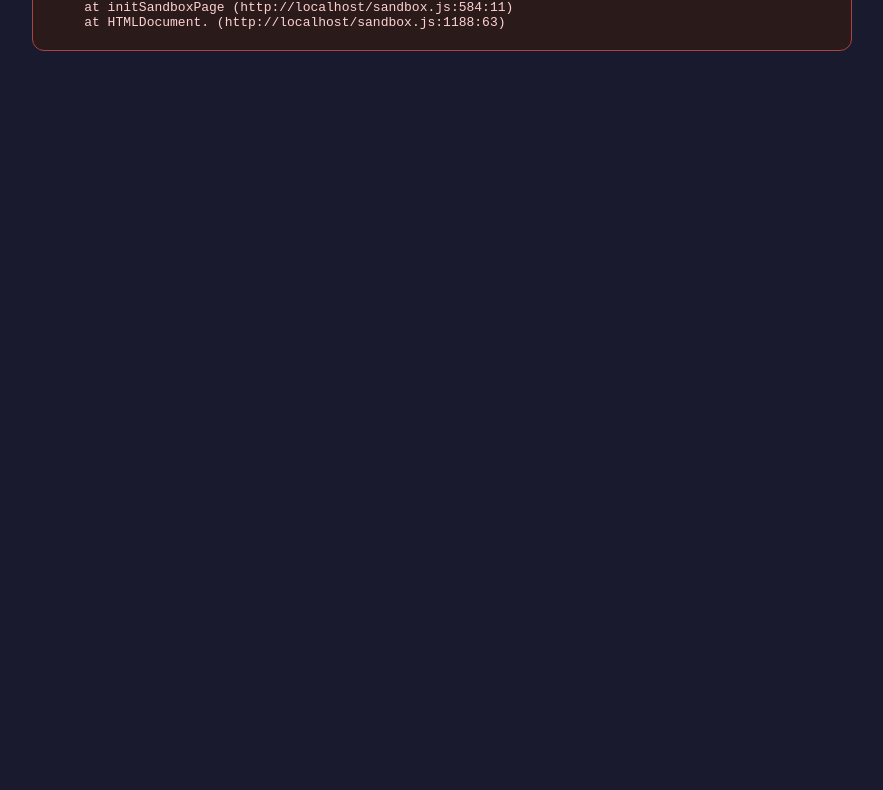
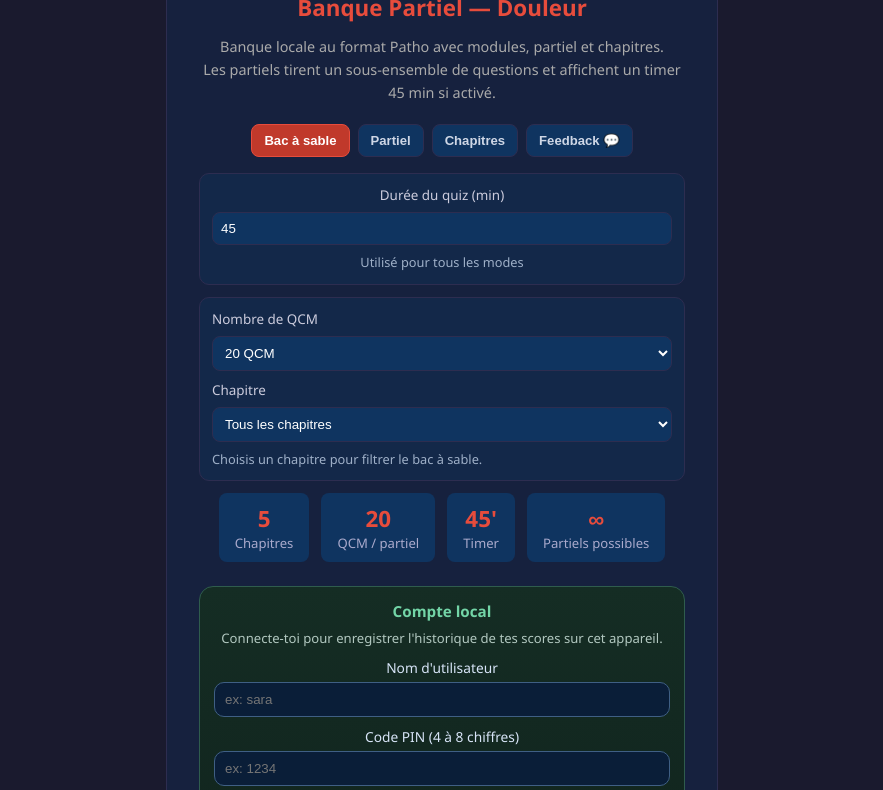
Before and after one commit to poulaoe/eeee, a website: page douleur.html in a window 1280 px wide. Shown: the part 211-1001 px from the top of the page, without its empty margins (198-1081 px from the left). Before the commit the page ends 840 px from the top, so only its background shows below. Drawn offline with Linux system fonts and the light colour scheme.

Commit message:
fix: supprimer sandbox.js de douleur.html

```diff
--- a/douleur.html
+++ b/douleur.html
@@ -242,7 +242,6 @@ body{font-family:'Segoe UI',system-ui,sans-serif;background:#1a1a2e;color:#e8e8f
   </div>
 </div>
 <script src="douleur-bank.js"></script>
-<script src="sandbox.js"></script>
 <script>
 const BANK = window.DOULEUR_BANK || [];
 const QC_BANK = window.DOULEUR_QC_BANK || [];
```
